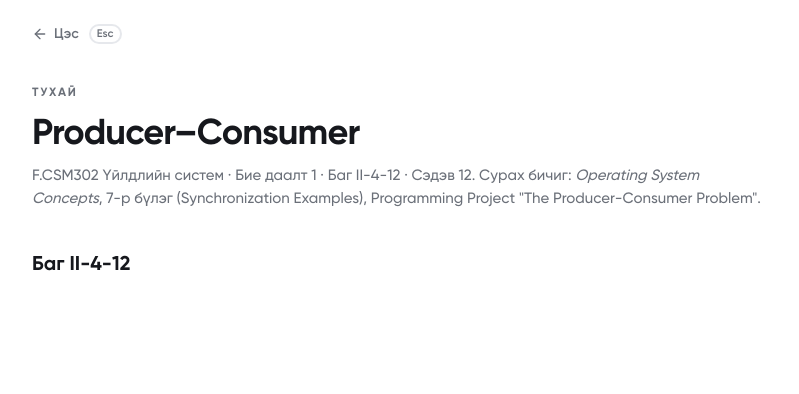
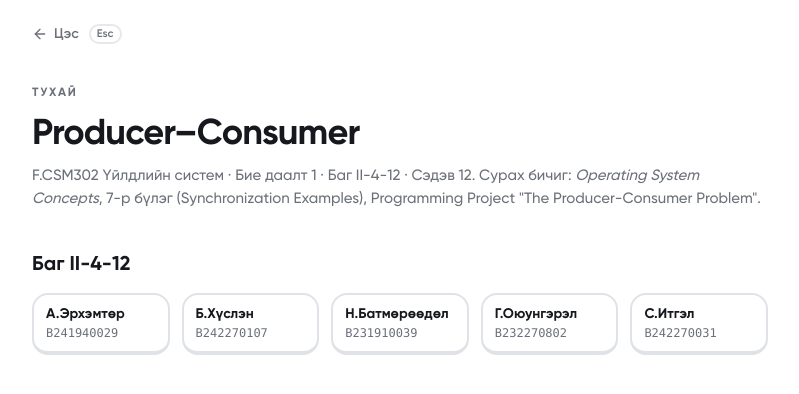
Before and after one commit to khuslenshi/os-bd1-producer-consumer, a Next.js app: page /about-mock in a window 1280 px wide. Shown: the top 394 px of the page, without its empty margins (240-1039 px from the left). Built offline with nearby package versions, Linux system fonts and the light colour scheme.

Commit message:
fix: list team names and codes on about mock

```diff
--- a/src/app/about-mock/page.tsx
+++ b/src/app/about-mock/page.tsx
@@ -26,6 +26,16 @@ export default function Page() {
 
       <section className="flex flex-col gap-4">
         <h2 className="text-xl font-bold">Баг II-4-12</h2>
+        <ul className="grid grid-cols-2 gap-3 sm:grid-cols-5">
+          {TEAM.map(([name, code]) => (
+            <li key={code} className="tactile flex flex-col overflow-hidden rounded-2xl border-edge">
+              <div className="flex flex-col gap-0.5 px-3 py-2.5">
+                <b className="text-sm leading-tight">{name}</b>
+                <span className="font-mono text-xs text-muted-foreground">{code}</span>
+              </div>
+            </li>
+          ))}
+        </ul>
       </section>
     </main>
   )
```
